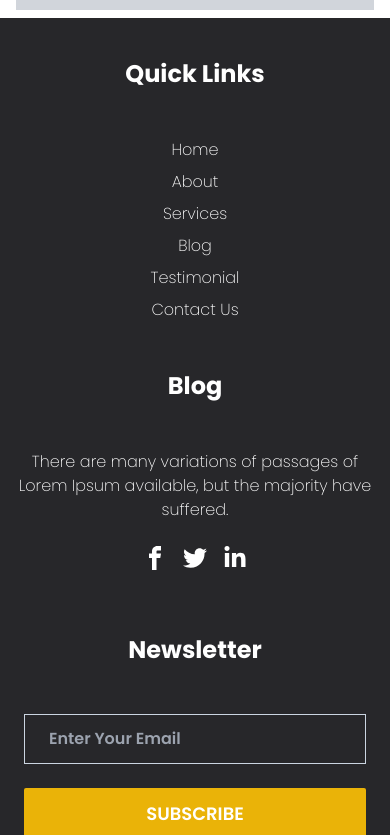
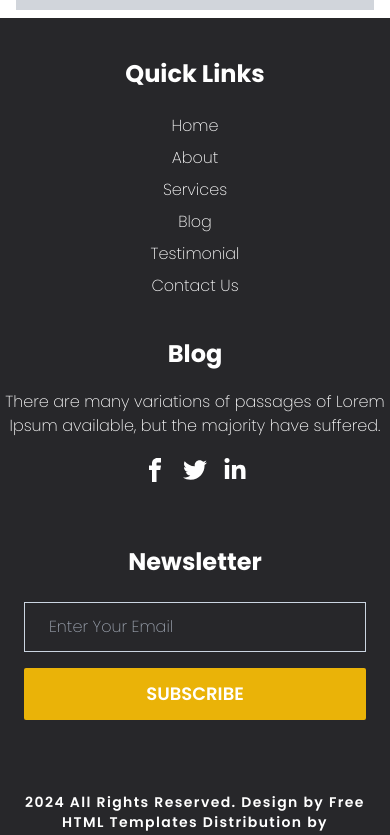
Before and after one commit to SheraziJanjua/electreicca, a React (Vite) app: page / in a window 390 px wide. Shown: the part 4980-5815 px from the top of the page. Built offline with nearby package versions, Linux system fonts and the light colour scheme; grey boxes are pictures that could not be loaded.

Commit message:
8th commit

```diff
--- a/src/Components/Footer.jsx
+++ b/src/Components/Footer.jsx
@@ -5,53 +5,63 @@ import { FaLinkedinIn } from "react-icons/fa";
 
 const Footer = () => {
   return (
-    <footer className="bg-zinc-800 text-white py-10 ">
-      <div className="w-7xl mx-auto flex flex-col md:flex-row justify-center sm:px-6 md:px-6  lg:px-[185px]   ">
+    <footer className="bg-zinc-800 text-white py-10">
+      <div className="max-w-7xl mx-auto flex flex-col sm:px-6 lg:px-[185px] space-y-10 lg:space-y-0 lg:flex-row lg:justify-between">
 
-        <div className="w-full md:w-1/3 text-center md:text-left mb-8 md:mb-0">
+        {/* Quick Links and Blog in a Single Row on Medium Screens */}
+        <div className="flex flex-col md:flex-row w-full lg:w-2/3 space-y-10 md:space-y-0 md:space-x-10">
+
+          {/* Quick Links Section */}
+          <div className="flex-1 text-center md:text-left">
             <h2 className="text-2xl font-bold">Quick Links</h2>
-          <ul className="mt-12 list-none">
+            <ul className="mt-6 md:mt-12 list-none">
               <li className="mb-2 hover:text-yellow-500"><a href="#" className="hover:underline">Home</a></li>
               <li className="mb-2 hover:text-yellow-500"><a href="#" className="hover:underline">About</a></li>
               <li className="mb-2 hover:text-yellow-500"><a href="#" className="hover:underline">Services</a></li>
               <li className="mb-2 hover:text-yellow-500"><a href="#" className="hover:underline">Blog</a></li>
               <li className="mb-2 hover:text-yellow-500"><a href="#" className="hover:underline">Testimonial</a></li>
-            <li className="mb-2 hover:text-yellow-500"><a href="#" className="hover:underline">Contact Us</a></li>
+              <li className="mb-0 hover:text-yellow-500"><a href="#" className="hover:underline">Contact Us</a></li>
             </ul>
           </div>
 
-        <div className="w-full p-2 md:w-1/3 text-center md:text-left mb-8 md:mb-0">
+          {/* Blog Section */}
+          <div className="flex-1 text-center md:text-left">
             <h2 className="text-2xl font-bold">Blog</h2>
-          <p className="mt-12 w-full md:w-56 mx-auto md:mx-0">There are many variations of passages of Lorem Ipsum available, but the majority have suffered.</p>
-
-          <div className="mt-6 flex text-2xl justify-center md:justify-start space-x-4">
+            <p className="mt-5 md:mt-12 w-full md:w-56 mx-auto md:mx-0">
+              There are many variations of passages of Lorem Ipsum available, but the majority have suffered.
+            </p>
+            <div className="mt-5 md:mt-6 flex justify-center md:justify-start space-x-4 text-2xl">
               <ImFacebook />
               <FaTwitter />
               <FaLinkedinIn />
             </div>
           </div>
+        </div>
 
-        <div className="w-full p-6 md:w-1/3 text-center md:text-left ">
+        {/* Newsletter Section */}
+        <div className="flex-1 p-6 lg:ml-6 text-center lg:text-left">
           <h2 className="text-2xl font-bold">Newsletter</h2>
-          <form className="mt-12">
+          <form className="mt-6 md:mt-12 flex flex-col md:flex-row lg:flex-col lg:gap-4 md:items-center lg:items-start space-y-4 md:space-y-0">
             <input
               type="email"
               placeholder="Enter Your Email"
-              className="font-semibold w-full px-6 py-3 bg-zinc-800 border border-slate-300 focus:outline-none focus:border-blue-500"
+              className="flex-1 px-6 py-3 bg-zinc-800 border border-slate-300 focus:outline-none focus:border-yellow-500 md:mr-4 lg:w-[150%]"
             />
-            <br />
             <button
               type="submit"
-              className="mt-6 w-full md:w-auto px-10 py-3 rounded-sm font-semibold text-lg bg-yellow-500 hover:bg-yellow-600"
+              className="w-full  md:w-auto px-10 py-3 rounded-sm font-semibold text-lg bg-yellow-500 hover:bg-yellow-600"
             >
               SUBSCRIBE
             </button>
           </form>
         </div>
+      </div>
 
-      </div>
+      {/* Footer Text */}
       <div className="text-center mt-12 px-4">
-        <p className="mt-8 text-sm  font-semibold tracking-widest text-white">2024 All Rights Reserved. Design by Free html Templates Distribution by ThemeWagon</p>
+        <p className="mt-8 text-sm font-semibold tracking-widest text-white">
+          2024 All Rights Reserved. Design by Free HTML Templates Distribution by ThemeWagon
+        </p>
       </div>
     </footer>
   );
--- a/src/Components/Testimonials.jsx
+++ b/src/Components/Testimonials.jsx
@@ -9,7 +9,7 @@ const PrevArrow = (props) => {
   const { onClick } = props;
   return (
     <button
-      className="absolute top-12  left-0 lg:left-[3%] md:left-[10%] lg:top-[90%] md:top-[68%] text-sm lg:test-lg z-10 bg-yellow-500 text-white px-4 py-2 "
+      className="absolute top-12  left-0 lg:left-[3%] md:left-[1%] lg:top-[90%] md:top-[85%] text-sm lg:test-lg z-10 bg-yellow-500 text-white px-4 py-2 "
       onClick={onClick}
       aria-label="Previous"
     >
@@ -22,7 +22,7 @@ const NextArrow = (props) => {
   const { onClick } = props;
   return (
     <button
-      className="absolute top-12 left-[89%] lg:left-[9%] md:left-[15%]  md:top-[68%] text-sm lg:test-lg lg:top-[90%] z-10 bg-yellow-500 text-white px-4 py-2 "
+      className="absolute top-12 left-[89%] lg:left-[9%] md:left-[93%]  md:top-[85%] text-sm lg:test-lg lg:top-[90%] z-10 bg-yellow-500 text-white px-4 py-2 "
       onClick={onClick}
       aria-label="Next"
     >
```
Lines whose indentation alone changed are shown as unchanged.
